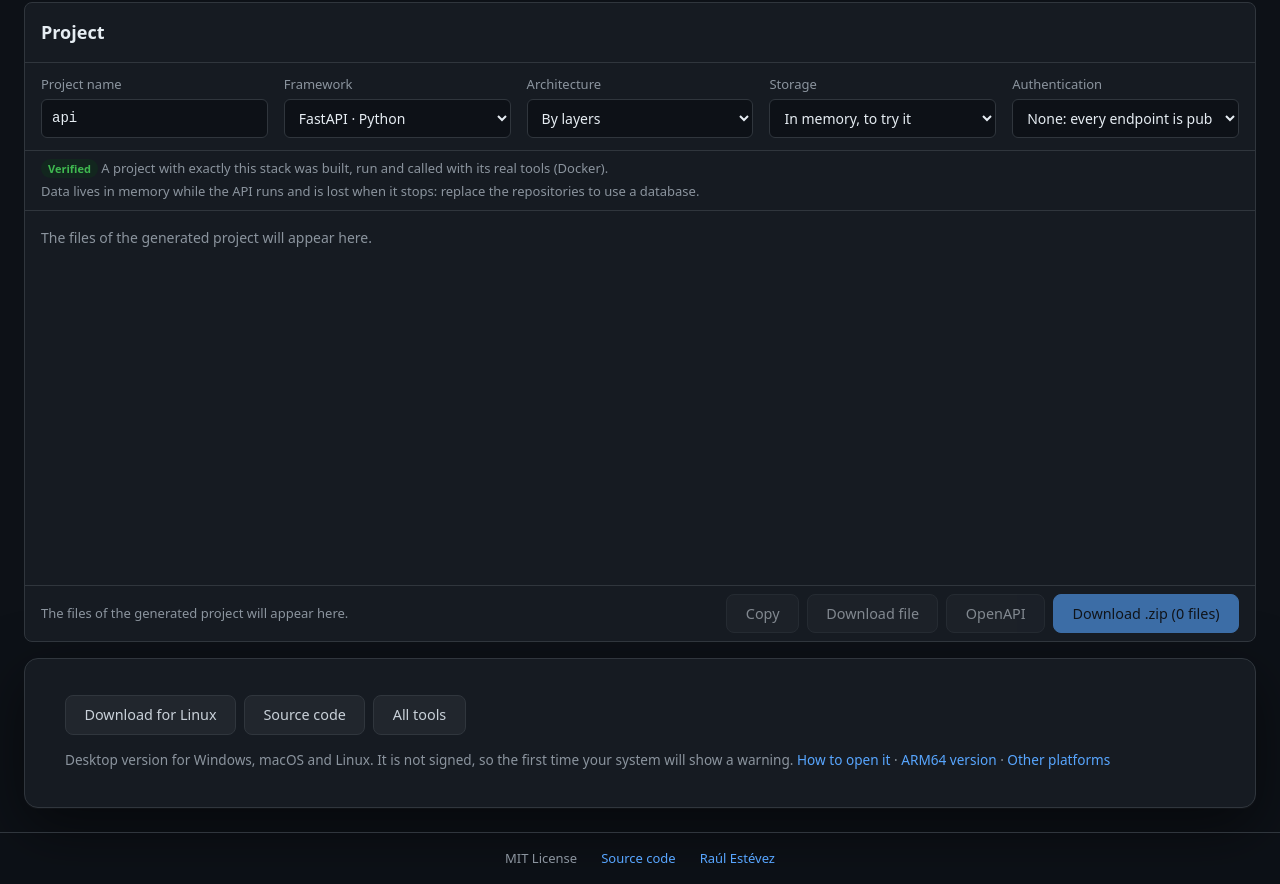
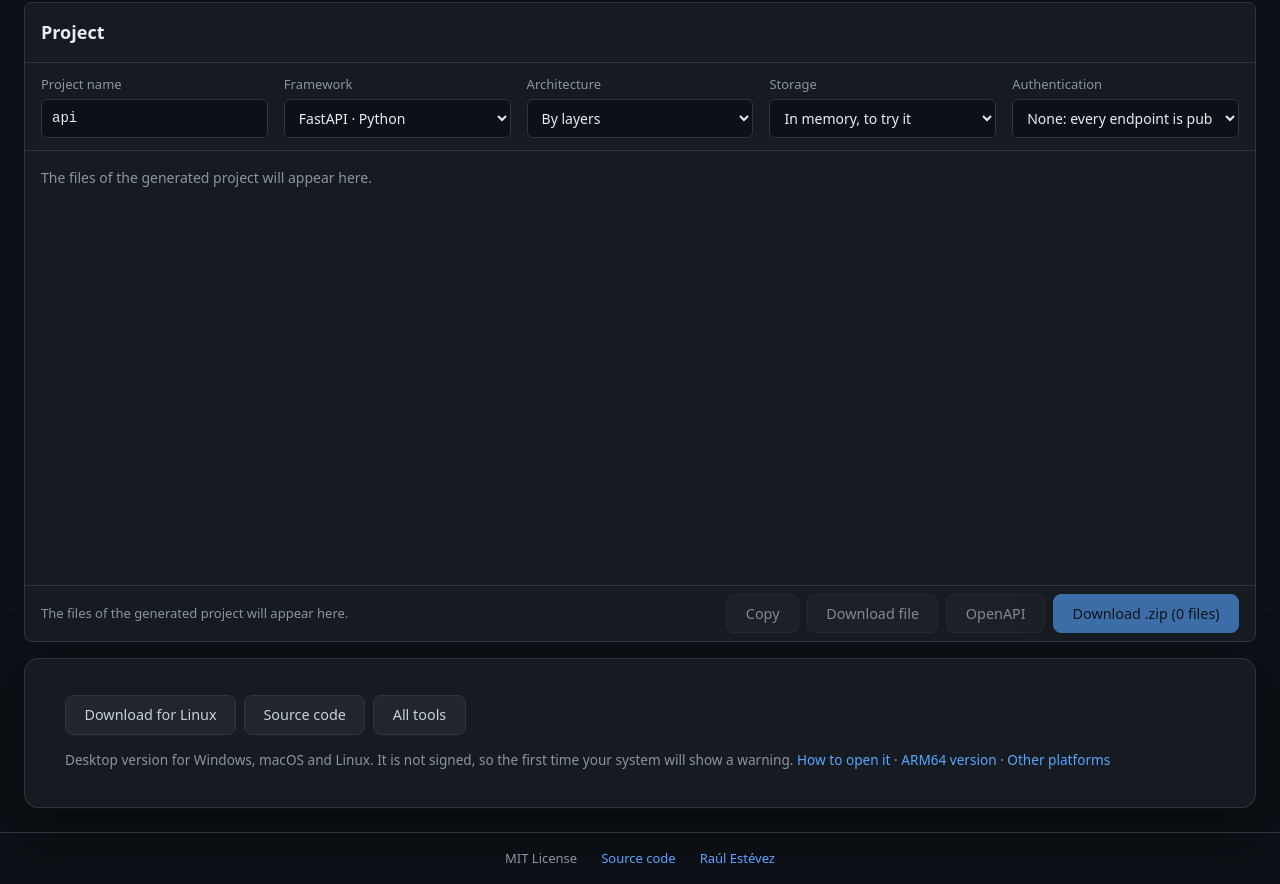
Before and after one commit to RaulEstevezA/Controller2API, a React (Vite) app in the folder web/: page / in a window 1280 px wide. Shown: the part 1118-2002 px from the top of the page. Built offline with nearby package versions, Linux system fonts and the light colour scheme.

Commit message:
feat: remove the verification and storage notes from the project pane

```diff
--- a/web/src/components/project/ProjectPane.css
+++ b/web/src/components/project/ProjectPane.css
@@ -13,16 +13,6 @@
   gap: var(--space-12) var(--space-16);
   padding: var(--space-12) var(--space-16);
   border-bottom: var(--border-line);
-}
-
-.project__notes {
-  display: flex;
-  flex-direction: column;
-  gap: var(--space-4);
-  padding: var(--space-8) var(--space-16);
-  border-bottom: var(--border-line);
-  color: var(--muted);
-  font-size: var(--font-label);
 }
 
 .project__browser {
--- a/web/src/components/project/ProjectPane.tsx
+++ b/web/src/components/project/ProjectPane.tsx
@@ -1,5 +1,5 @@
 /**
- * Project pane: the stack of the generated project, how far it has been verified, the tree of generated
+ * Project pane: the stack of the generated project, the tree of generated
  * files with a viewer, and the ways to take them: copy, download one file, the OpenAPI contract or the
  * whole project as a .zip. Everything is written in the browser.
  */
@@ -11,7 +11,6 @@ import {
   FRAMEWORKS,
   databasesFor,
   findFramework,
-  knownGaps,
   type ArchitectureId,
   type AuthId,
   type DatabaseId,
@@ -19,7 +18,6 @@ import {
   type PersistenceId,
   type ProjectSettings,
 } from '../../core/compatibility/stack.ts'
-import { verification } from '../../core/compatibility/verified.ts'
 import { createZip } from '../../core/export/zip.ts'
 import type { GeneratedFile } from '../../core/generators/common/types.ts'
 import { findGenerator } from '../../core/generators/registry.ts'
@@ -39,8 +37,6 @@ export interface ProjectPaneProps {
   onSettingsChange: (change: Partial<ProjectSettings>) => void
 }
 
-const VERIFICATION_BADGE = { verified: 'badge--success', parts: 'badge--accent', unverified: 'badge--warning' } as const
-
 export function ProjectPane({ spec, settings, files, onSettingsChange }: ProjectPaneProps) {
   const { t } = useI18n()
   const [chosen, setChosen] = useState<string | null>(null)
@@ -50,7 +46,6 @@ export function ProjectPane({ spec, settings, files, onSettingsChange }: Project
   const databases = databasesFor(settings.framework, settings.persistence)
   // The chosen file while it exists; the README otherwise, so the pane always shows something useful
   const file = files.find((item) => item.path === chosen) ?? files.find((item) => item.path === 'README.md') ?? files[0] ?? null
-  const state = verification(settings)
   const todos = files.reduce((total, item) => total + (item.content.match(/\bTODO\b/g)?.length ?? 0), 0)
   const generator = findGenerator(settings.framework)
 
@@ -205,15 +200,6 @@ export function ProjectPane({ spec, settings, files, onSettingsChange }: Project
             </label>
           )}
         </div>
-        <div className="project__notes">
-          <p>
-            <span className={`badge ${VERIFICATION_BADGE[state]}`}>{t.verificationBadge[state]}</span> {t.verificationText[state]}
-          </p>
-          {knownGaps(settings.framework).map((gap) => (
-            <p key={gap}>{t.gaps[gap] ?? gap}</p>
-          ))}
-          <p>{t.persistenceNote[settings.persistence]}</p>
-        </div>
         {!generator ? (
           <p className="pane-empty">{t.notWrittenYet(framework.label)}</p>
         ) : !spec || files.length === 0 ? (
--- a/web/src/i18n/messages.ts
+++ b/web/src/i18n/messages.ts
@@ -21,7 +21,6 @@ import type {
 } from '../core/api/types.ts'
 import type { DesignIssue } from '../core/validation/design.ts'
 import type { ArchitectureId, AuthId, DatabaseId, LanguageId, PersistenceId } from '../core/compatibility/stack.ts'
-import type { Verification } from '../core/compatibility/verified.ts'
 import type { ProjectError } from '../core/project/project.ts'
 import type { ParseIssue } from '../core/importers/types.ts'
 import type { ExampleId } from '../examples/index.ts'
@@ -367,16 +366,6 @@ const en = {
     typeorm: 'TypeORM',
     jpa: 'JPA / Hibernate',
   } satisfies Record<PersistenceId, string>,
-  persistenceNote: {
-    memory: 'Data lives in memory while the API runs and is lost when it stops: replace the repositories to use a database.',
-    none: 'Each repository is an interface whose methods answer 501 until you write them.',
-    sqlalchemy: 'Missing tables are created at startup; for a real database use migrations (Model2DB writes them).',
-    djangoOrm: 'Django models; create their migrations with makemigrations, as the README explains.',
-    prisma: 'A Prisma schema; run its migration before starting the API.',
-    mongoose: 'Mongoose schemas on MongoDB.',
-    typeorm: 'TypeORM entities; tables are synchronized at startup while you develop.',
-    jpa: 'JPA entities and Spring Data repositories; Hibernate creates missing tables while you develop.',
-  } satisfies Record<PersistenceId, string>,
   databaseLabel: 'Database',
   databases: { postgresql: 'PostgreSQL', mysql: 'MySQL', mariadb: 'MariaDB', sqlite: 'SQLite', mongodb: 'MongoDB' } satisfies Record<
     DatabaseId,
@@ -386,21 +375,6 @@ const en = {
   auth: { none: 'None: every endpoint is public', apiKey: 'API key (X-API-Key)', jwt: 'JWT bearer token' } satisfies Record<AuthId, string>,
   defaultAccessLabel: 'By default, endpoints are for',
   javaPackageLabel: 'Java package',
-  verificationBadge: { verified: 'Verified', parts: 'Verified by parts', unverified: 'Not verified' } satisfies Record<
-    Verification,
-    string
-  >,
-  verificationText: {
-    verified: 'A project with exactly this stack was built, run and called with its real tools (Docker).',
-    parts: 'Its storage, architecture and authentication each passed with this framework, but not this exact combination.',
-    unverified: 'No generated project with this stack has been run yet: review it with care.',
-  } satisfies Record<Verification, string>,
-  gaps: {
-    hibernateSqlite: 'SQLite is not offered: Hibernate has no official dialect for it.',
-    notGenerated: 'Prisma is not offered with NestJS: its TypeORM projects are.',
-    prismaMariadb: 'Prisma is not offered with MariaDB: Prisma names MySQL as its supported database.',
-    djangoNeedsOrm: 'Django REST Framework always stores through the Django ORM.',
-  } as Record<string, string>,
   fileTreeLabel: 'Generated files',
   fileLabel: (path: string) => `Content of ${path}`,
   copy: 'Copy',
@@ -726,35 +700,12 @@ const es: Messages = {
     typeorm: 'TypeORM',
     jpa: 'JPA / Hibernate',
   },
-  persistenceNote: {
-    memory:
-      'Los datos viven en memoria mientras la API funciona y se pierden al pararla: sustituye los repositorios para usar una base de datos.',
-    none: 'Cada repositorio es una interfaz cuyos métodos responden 501 hasta que los escribas.',
-    sqlalchemy: 'Las tablas que faltan se crean al arrancar; para una base de datos real usa migraciones (Model2DB las escribe).',
-    djangoOrm: 'Modelos de Django; crea sus migraciones con makemigrations, como explica el README.',
-    prisma: 'Un esquema de Prisma; ejecuta su migración antes de arrancar la API.',
-    mongoose: 'Esquemas de Mongoose sobre MongoDB.',
-    typeorm: 'Entidades de TypeORM; las tablas se sincronizan al arrancar mientras desarrollas.',
-    jpa: 'Entidades JPA y repositorios de Spring Data; Hibernate crea las tablas que faltan mientras desarrollas.',
-  },
   databaseLabel: 'Base de datos',
   databases: { postgresql: 'PostgreSQL', mysql: 'MySQL', mariadb: 'MariaDB', sqlite: 'SQLite', mongodb: 'MongoDB' },
   authLabel: 'Autenticación',
   auth: { none: 'Ninguna: todos los endpoints son públicos', apiKey: 'Clave de API (X-API-Key)', jwt: 'Token JWT (bearer)' },
   defaultAccessLabel: 'Por defecto, los endpoints son para',
   javaPackageLabel: 'Paquete Java',
-  verificationBadge: { verified: 'Verificada', parts: 'Verificada por partes', unverified: 'Sin verificar' },
-  verificationText: {
-    verified: 'Un proyecto con exactamente esta combinación se ha compilado, ejecutado y llamado con sus herramientas reales (Docker).',
-    parts: 'Su almacenamiento, su arquitectura y su autenticación han pasado cada uno con este framework, pero no esta combinación exacta.',
-    unverified: 'Todavía no se ha ejecutado ningún proyecto generado con esta combinación: revísalo con cuidado.',
-  },
-  gaps: {
-    hibernateSqlite: 'No se ofrece SQLite: Hibernate no tiene un dialecto oficial para ella.',
-    notGenerated: 'No se ofrece Prisma con NestJS: sí sus proyectos con TypeORM.',
-    prismaMariadb: 'No se ofrece Prisma con MariaDB: Prisma indica MySQL como base de datos compatible.',
-    djangoNeedsOrm: 'Django REST Framework siempre almacena con el ORM de Django.',
-  },
   fileTreeLabel: 'Archivos generados',
   fileLabel: (path) => `Contenido de ${path}`,
   copy: 'Copiar',
```
